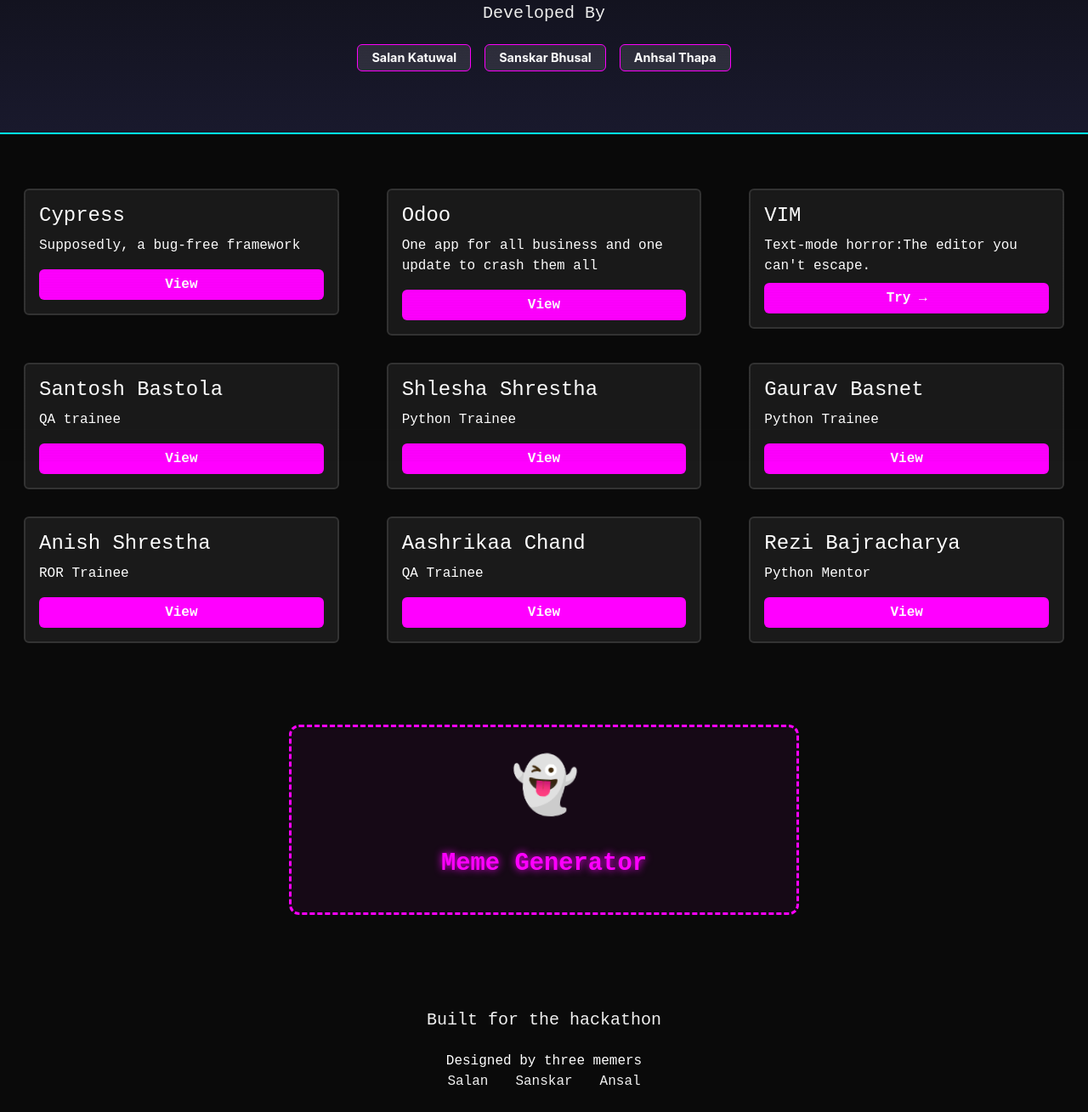
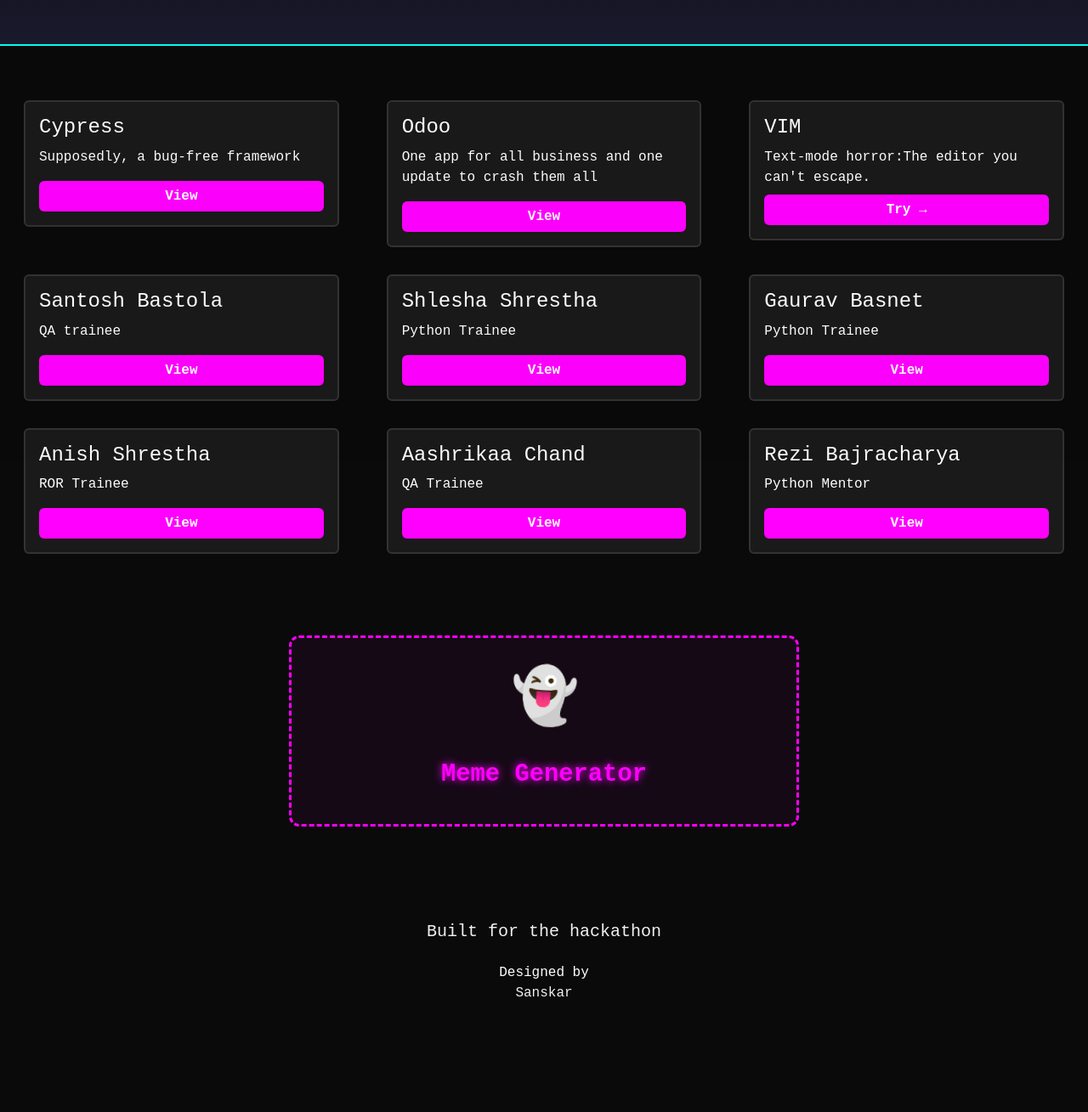
Before and after one commit to sanskarbhusal/glitch-art-gallery, a website: page index.html in a window 1280 px wide. Shown: the part 260-1569 px from the top of the page at 85% size. After the commit the page ends 1465 px from the top, so only its background shows below. Drawn offline with nearby package versions, Linux system fonts and the light colour scheme.

```diff
--- a/index.html
+++ b/index.html
@@ -26,15 +26,6 @@
                 <h1 class="glitch-title display-1 mb-4" data-text="Interactive Meme Gallery">Interactive Meme Gallery
                 </h1>
                 <h2 class="h3 mb-4"></h2>
-
-                <!-- Team Members -->
-                <h1 class="lead mb-4">Developed By</h1>
-                <div class="team-list d-flex flex-wrap justify-content-center gap-3 mb-4">
-                    <span class="team-member badge bg-dark">Salan Katuwal</span>
-                    <span class="team-member badge bg-dark">Sanskar Bhusal</span>
-                    <span class="team-member badge bg-dark">Anhsal Thapa</span>
-                </div>
-                <!-- TODO: Edit team names above by changing the text inside <span> tags -->
             </div>
         </header>
 
@@ -225,11 +216,9 @@
                 </h1>
                 </p>
                 <p class="mb-0">
-                    <span class="text-muted">Designed by three memers
+                    <span class="text-muted">Designed by
                         <ul style="display: flex; justify-content: center; gap: 2rem;">
-                            <li>Salan</li>
-                            <li>Sanskar</li>
-                            <li>Ansal</li>
+                             <li>Sanskar</li>
                         </ul>
                     </span>
                 </p>
```
